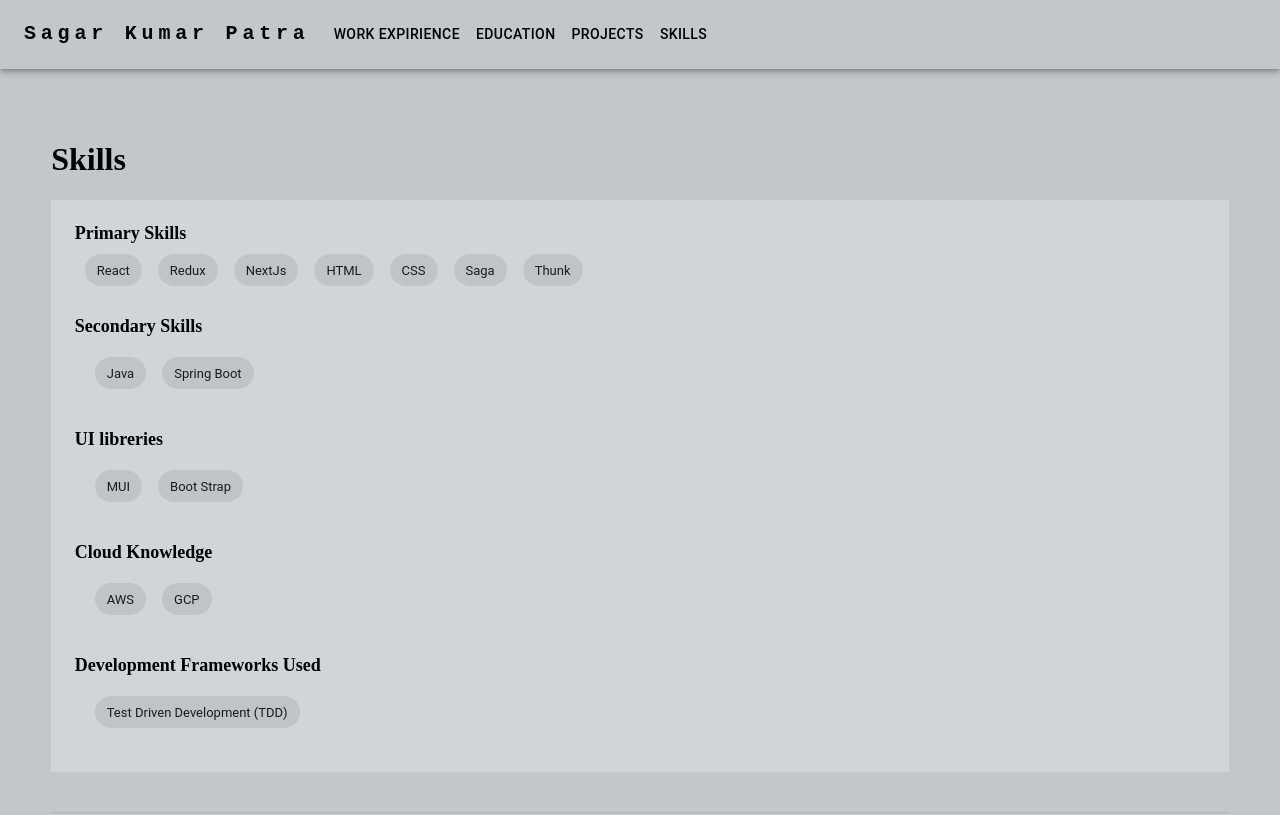
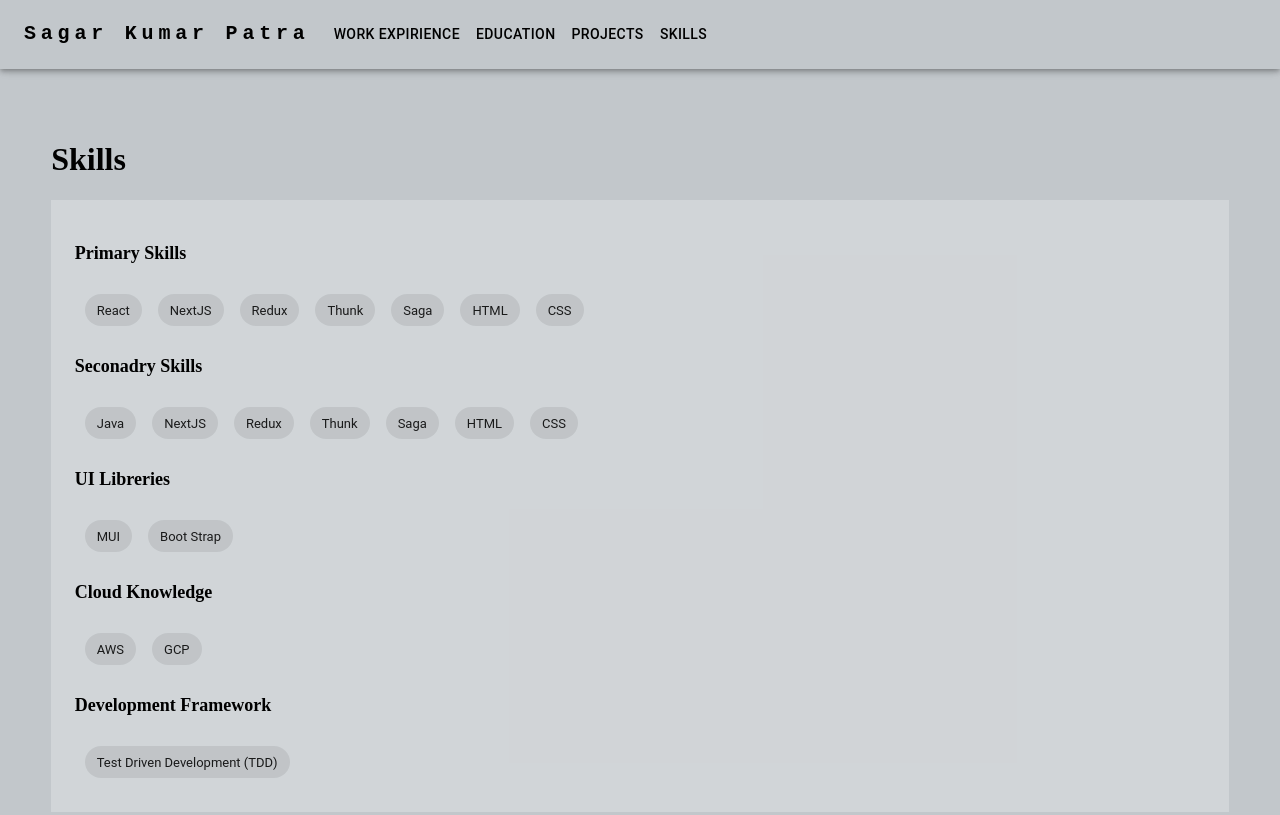
Before and after one commit to Sagarkumarnri/NextJs, a Next.js app: page /profile/skills in a window 1280 px wide. Shown: the top 815 px of the page. Built offline with nearby package versions, Linux system fonts and the light colour scheme.

Commit message:
formatted data

```diff
--- a/pages/_app.js
+++ b/pages/_app.js
@@ -36,11 +36,11 @@ export default function App({ Component, pageProps }) {
         <div className={styles.section2}>
           {anchorElNav ? <Suspense fallback={<Loading />}><Component {...pageProps}{...navProps} /> </Suspense> :
             <div className={mainPageStyles.container_menu}>
-              <div className={mainPageStyles.item_menu}><Link onClick={() => setAnchorElNav(true)} href="/profile/skills" style={linkStyle}>Skills</Link></div>
+              <div className={mainPageStyles.item_menu}><Link onClick={() => setAnchorElNav(true)} href="/profile/skills" style={linkStyle}>{`Skills`}</Link></div>
               <div className={mainPageStyles.item_menu}><Link onClick={() => setAnchorElNav(true)} style={linkStyle}
-                href="/profile/projectsList">Projects</Link></div>
-              <div className={mainPageStyles.item_menu}><Link onClick={() => setAnchorElNav(true)} href="/profile/education" style={linkStyle}>Education</Link></div>
-              <div className={mainPageStyles.item_menu}><Link onClick={() => setAnchorElNav(true)} href="/profile/workExperience" style={linkStyle}>Experience</Link></div>
+                href="/profile/projectsList">{`Projects`}</Link></div>
+              <div className={mainPageStyles.item_menu}><Link onClick={() => setAnchorElNav(true)} href="/profile/education" style={linkStyle}>{`Education`}</Link></div>
+              <div className={mainPageStyles.item_menu}><Link onClick={() => setAnchorElNav(true)} href="/profile/workExperience" style={linkStyle}>{`Experience`}</Link></div>
             </div>}
           <Divider style={{ paddingTop: '40px', }} />
           {anchorElNav && <Footer />}
--- a/pages/footer.js
+++ b/pages/footer.js
@@ -14,8 +14,8 @@ const Footer = () => {
     <Grid container spacing={4} className={styles.footer_container} >
 
       <Grid item >
-        <div className={styles.footer_header} >Phone</div>
-        <span>{9705205604}</span>
+        <div className={styles.footer_header} >{`Phone`}</div>
+        <span>{`9705205604`}</span>
 
         <Link href="tell:+91 9705205604">
           <CallIcon
@@ -28,8 +28,8 @@ const Footer = () => {
         </Link>
       </Grid>
       <Grid item >
-        <div className={styles.footer_header}>Email</div>
-        <span>patrasagarkumar88@gmail.com</span>
+        <div className={styles.footer_header}>{`Email`}</div>
+        <span>{`patrasagarkumar88@gmail.com`}</span>
         <Link href="mailto:patrasagarkumar88@gmail.com">
           <EmailIcon
             style={{
--- a/pages/profile/skills.js
+++ b/pages/profile/skills.js
@@ -3,6 +3,7 @@ import Header from "@/public/components/header";
 import styles from "@/styles/Home.module.css";
 import { Grid } from "@mui/material";
 import Chip from '@mui/material/Chip';
+import { skills } from "@/public/Data/data";
 
 export default function Skills() {
   return (
@@ -10,40 +11,12 @@ export default function Skills() {
       <Header headerName={"Skills"}></Header>
       <div className={styles.content}>
 
-        <div style={{ fontWeight: 'bold', fontSize: '18px' }}>{`Primary Skills`}</div>
-        <Grid container spacing={2} padding={'10px'}>
-          <Grid item ><Chip label='React' /> </Grid>
-          <Grid item ><Chip label='Redux' /></Grid>
-          <Grid item ><Chip label='NextJs' /> </Grid>
-          <Grid item ><Chip label='HTML' /> </Grid>
-          <Grid item ><Chip label='CSS' /> </Grid>
-          <Grid item ><Chip label='Saga' /> </Grid>
-          <Grid item ><Chip label='Thunk' /> </Grid>
-        </Grid>
-        <div style={{ fontWeight: 'bold', fontSize: '18px', paddingTop: '20px' }}>{`Secondary Skills`}</div>
-        <Grid container spacing={2} padding={'20px'}>
-          <Grid item ><Chip label='Java' /></Grid>
-          <Grid item ><Chip label='Spring Boot' /></Grid>
+        {skills.map((item1, index) => <><div style={{ fontWeight: 'bold', fontSize: '18px', paddingBottom: '20px', paddingTop: '20px' }}>{item1.skillHeader}</div>
+          <Grid container spacing={2} padding={'10px'}>
+            {item1.sillList.map((skill, index) => <Grid item key={index}><Chip label={skill} /> </Grid>)}
 
-        </Grid>
-        <div style={{ fontWeight: 'bold', fontSize: '18px', paddingTop: '20px' }}>{`UI libreries`}</div>
-        <Grid container spacing={2} padding={'20px'}>
-          <Grid item ><Chip label='MUI' /></Grid>
-          <Grid item ><Chip label='Boot Strap' /></Grid>
+          </Grid></>)}
 
-        </Grid>
-        <div style={{ fontWeight: 'bold', fontSize: '18px', paddingTop: '20px' }}>{`Cloud Knowledge`}</div>
-        <Grid container spacing={2} padding={'20px'}>
-          <Grid item ><Chip label='AWS' /></Grid>
-          <Grid item ><Chip label='GCP' /></Grid>
-
-        </Grid>
-        <div style={{ fontWeight: 'bold', fontSize: '18px', paddingTop: '20px' }}>{`Development Frameworks Used`}</div>
-        <Grid container spacing={2} padding={'20px'}>
-          <Grid item ><Chip label='Test Driven Development (TDD)' /></Grid>
-
-
-        </Grid>
 
       </div>
     </>
--- a/public/Data/data.js
+++ b/public/Data/data.js
@@ -109,3 +109,32 @@ export const workExperience = [
   }
 
 ]
+export const skills = [{
+  skillHeader: "Primary Skills",
+  sillList: ["React", "NextJS", "Redux", "Thunk", "Saga", "HTML", "CSS"]
+
+},
+{
+  skillHeader: "Seconadry Skills",
+  sillList: ["Java", "NextJS", "Redux", "Thunk", "Saga", "HTML", "CSS"]
+
+},
+
+{
+  skillHeader: "UI Libreries",
+  sillList: ["MUI", "Boot Strap"]
+
+},
+{
+  skillHeader: "Cloud Knowledge",
+  sillList: ["AWS", "GCP"]
+
+},
+{
+  skillHeader: "Development Framework",
+  sillList: ["Test Driven Development (TDD)"]
+
+},
+
+
+]
```
